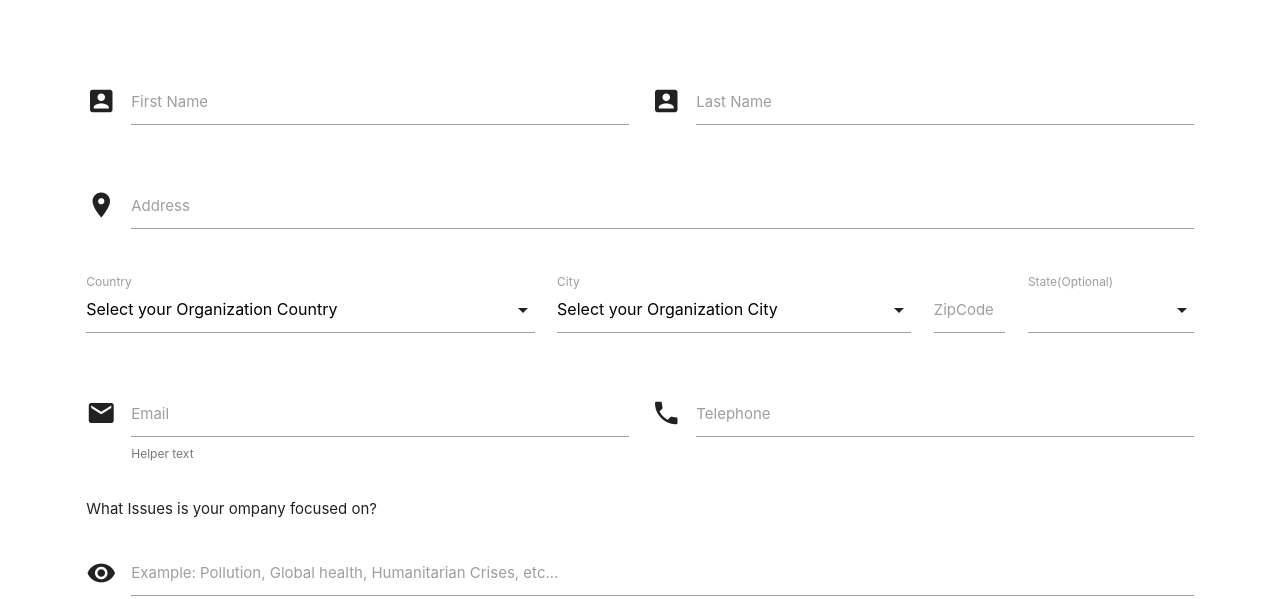
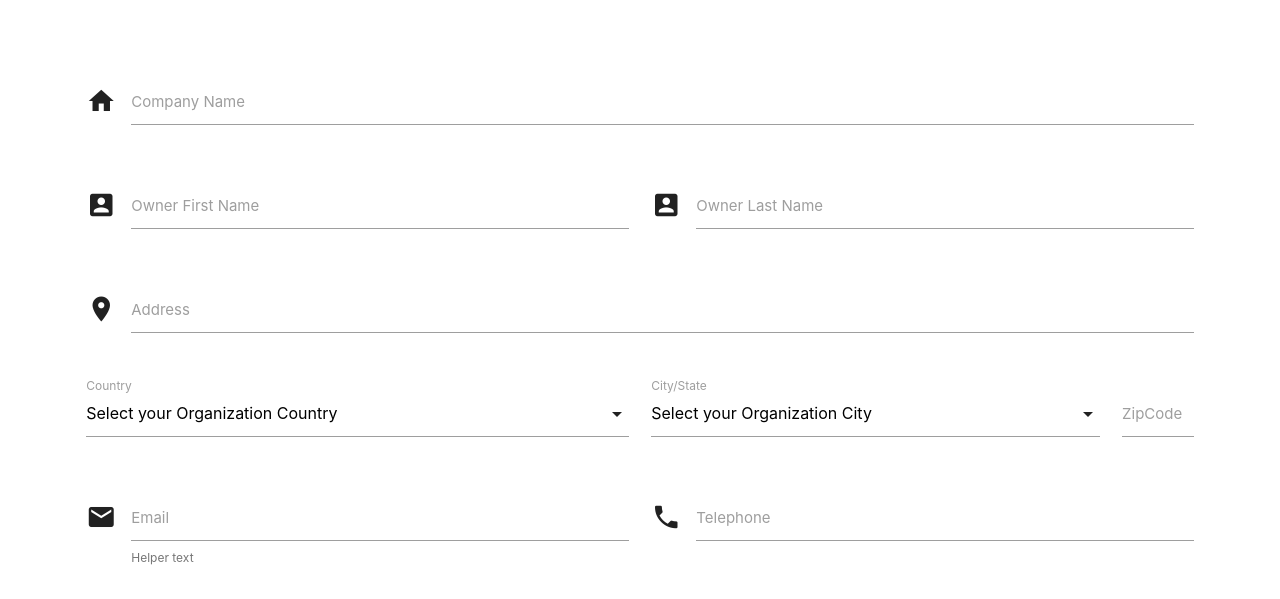
Before and after one commit to Mobwiser-IT-Academy/Share-Humanity-Daniel_Bargao, a plain HTML site: page sharehumanity.html in a window 1280 px wide. Shown: the part 195-794 px from the top of the page. Drawn offline with nearby package versions, Linux system fonts and the light colour scheme.

Commit message:
company and owner name

```diff
--- a/share-humanity.css
+++ b/share-humanity.css
@@ -9,4 +9,5 @@ h3{
 
 button{
   margin-top: 3em;
+  float: right;
 }
--- a/sharehumanity.html
+++ b/sharehumanity.html
@@ -19,15 +19,22 @@
   <div class="row">
     <form class="col s12">
       <div class="row">
+        <div class="input-field col s12">
+          <i class="material-icons prefix">home</i>
+          <input id="company_name" type="text" class="validate">
+          <label for="company_name">Company Name</label>
+        </div>
+      </div>
+      <div class="row">
         <div class="input-field col s6">
           <i class="material-icons prefix">account_box</i>
           <input id="first_name" type="text" class="validate">
-          <label for="first_name">First Name</label>
+          <label for="first_name">Owner First Name</label>
         </div>
         <div class="input-field col s6">
           <i class="material-icons prefix">account_box</i>
           <input id="last_name" type="text" class="validate">
-          <label for="last_name">Last Name</label>
+          <label for="last_name">Owner Last Name</label>
         </div>
       </div>
       <div class="row">
@@ -38,21 +45,17 @@
         </div>
       </div>
       <div class="row">
-        <div class="input-field col s5">
+        <div class="input-field col s6">
           <select id="select_countries" onchange={generateCityList()}></select>
           <label>Country</label>
         </div>
-        <div class="input-field col s4">
+        <div class="input-field col s5">
           <select id="select_cities"></select>
-          <label>City</label>
+          <label>City/State</label>
         </div>
         <div class="input-field col s1">
           <input id="zipcode" type="text" class="validate">
           <label for="zipcode">ZipCode</label>
-        </div>
-        <div class="input-field col s2">
-          <select id="select_states"></select>
-          <label>State(Optional)</label>
         </div>
       </div>
       <div class="row">
@@ -82,7 +85,7 @@
         <i class="material-icons">add</i>
       </a>
       <div id="submit_btn" class="submit_btn">
-        <button class="btn waves-effect waves-light" type="submit" name="action" style="float: right;">Submit
+        <button class="btn waves-effect waves-light" type="submit" name="action">Submit
         <i class="material-icons right">send</i>
       </button>
     </div>
```
